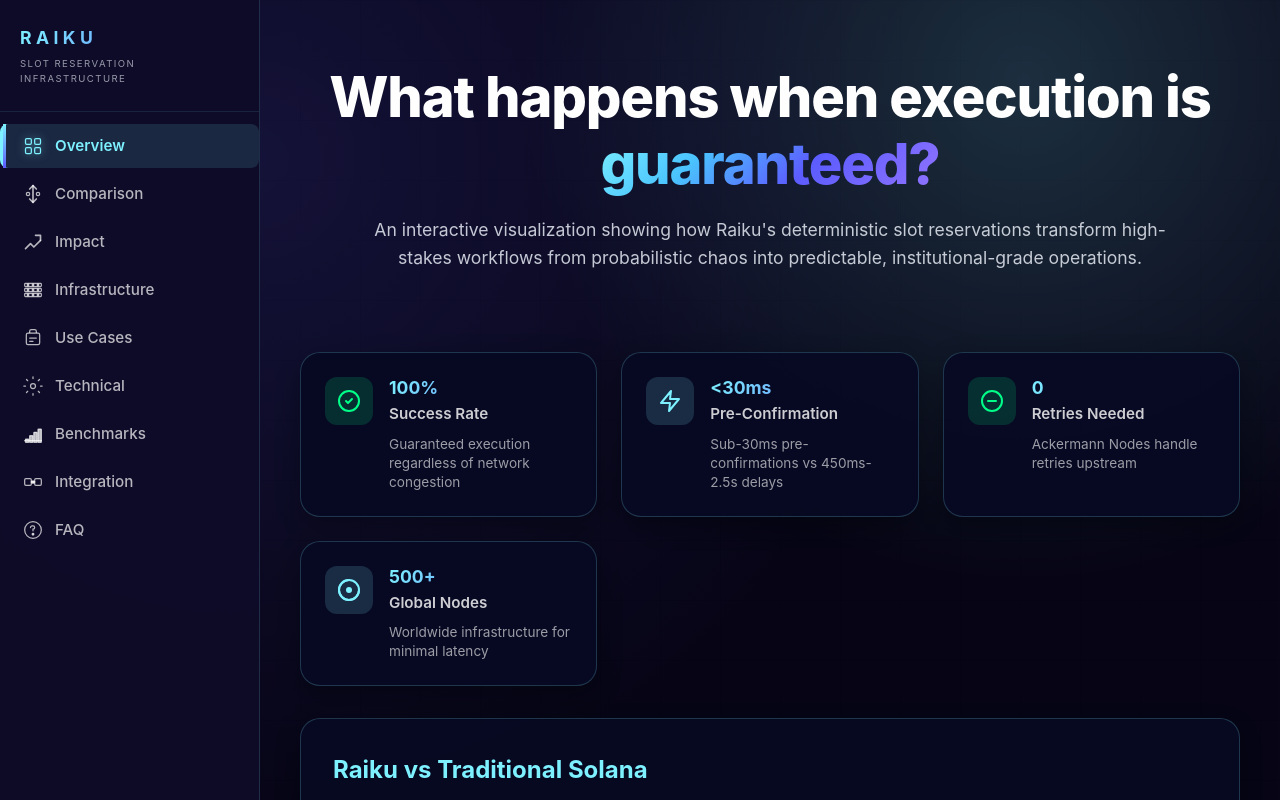
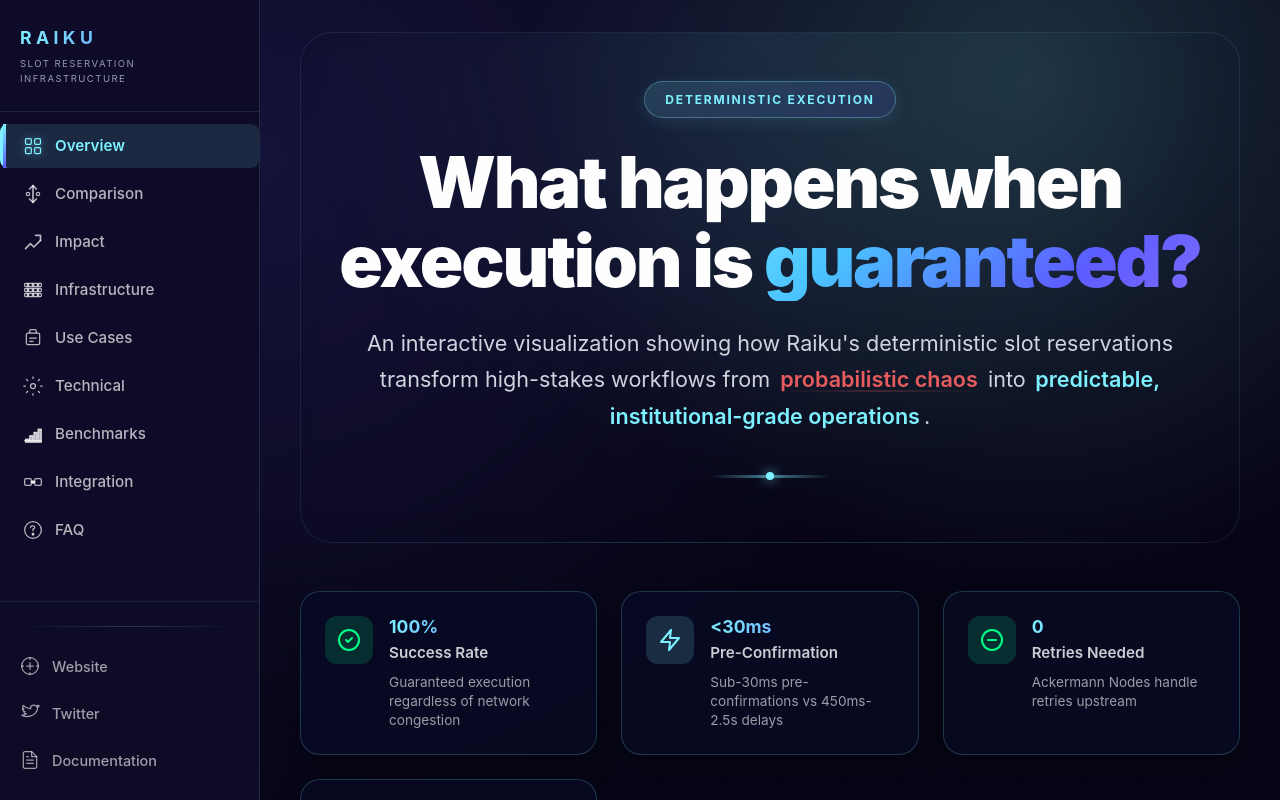
Before and after one commit to panagot/RAIKU, a React (Vite) app in the folder slot-storyboard/: page / in a window 1280 px wide. Built offline with nearby package versions, Linux system fonts and the light colour scheme.

Commit message:
Improve UI: Enhanced hero section, fixed alignment in Infrastructure and Benchmarks, moved FAQ links to sidebar

```diff
--- a/slot-storyboard/src/App.css
+++ b/slot-storyboard/src/App.css
@@ -182,6 +182,53 @@ body::before {
   flex: 1;
 }
 
+/* Sidebar External Links */
+.sidebar-links {
+  margin-top: auto;
+  padding: 1rem 0;
+  border-top: 1px solid rgba(125, 241, 255, 0.1);
+}
+
+.sidebar-links-divider {
+  height: 1px;
+  background: linear-gradient(90deg, transparent, rgba(125, 241, 255, 0.2), transparent);
+  margin: 0.5rem 1.25rem 1rem;
+}
+
+.sidebar-link {
+  display: flex;
+  align-items: center;
+  gap: 0.75rem;
+  padding: 0.75rem 1.25rem;
+  background: transparent;
+  border: none;
+  color: rgba(255, 255, 255, 0.6);
+  font-size: 0.9rem;
+  font-weight: 500;
+  cursor: pointer;
+  transition: all 0.2s ease;
+  text-align: left;
+  width: 100%;
+  text-decoration: none;
+  position: relative;
+}
+
+.sidebar-link:hover {
+  background: rgba(125, 241, 255, 0.08);
+  color: rgba(255, 255, 255, 0.9);
+}
+
+.sidebar-link:hover .nav-icon svg {
+  stroke: rgba(125, 241, 255, 0.9);
+  transform: scale(1.05);
+}
+
+.sidebar-link .nav-icon svg {
+  stroke: currentColor;
+  stroke-width: 1.5;
+  transition: all 0.2s ease;
+}
+
 /* Main Content Area */
 .main-content {
   flex: 1;
@@ -219,24 +266,130 @@ body::before {
 
 .overview-hero {
   text-align: center;
-  padding: 2rem 0 3rem;
-  margin-bottom: 2rem;
-}
-
-.overview-hero h2 {
-  font-size: clamp(2rem, 5vw, 3.5rem);
-  font-weight: 800;
-  line-height: 1.2;
-  margin: 0 0 1rem;
-  letter-spacing: -0.02em;
-}
-
-.overview-hero h2 span {
-  background: linear-gradient(135deg, #7df1ff 0%, #4ac3ff 30%, #5c5cff 60%, #9475ff 100%);
+  padding: 3rem 0 4rem;
+  margin-bottom: 3rem;
+  position: relative;
+  background: radial-gradient(circle at 50% 0%, rgba(125, 241, 255, 0.08), transparent 70%);
+  border-radius: 32px;
+  border: 1px solid rgba(125, 241, 255, 0.1);
+  backdrop-filter: blur(10px);
+}
+
+.hero-badge {
+  display: inline-flex;
+  align-items: center;
+  justify-content: center;
+  margin-bottom: 1.5rem;
+}
+
+.hero-badge span {
+  display: inline-block;
+  padding: 0.5rem 1.25rem;
+  background: linear-gradient(135deg, rgba(125, 241, 255, 0.15), rgba(92, 92, 255, 0.15));
+  border: 1px solid rgba(125, 241, 255, 0.3);
+  border-radius: 999px;
+  font-size: 0.75rem;
+  font-weight: 700;
+  text-transform: uppercase;
+  letter-spacing: 0.15em;
+  color: #7df1ff;
+  box-shadow: 0 4px 16px rgba(125, 241, 255, 0.1);
+}
+
+.hero-title {
+  font-size: clamp(2.5rem, 6vw, 4.5rem);
+  font-weight: 900;
+  line-height: 1.1;
+  margin: 0 0 1.5rem;
+  letter-spacing: -0.03em;
+  color: #fefefe;
+}
+
+.hero-title .gradient-text {
+  background: linear-gradient(135deg, #7df1ff 0%, #4ac3ff 25%, #5c5cff 50%, #9475ff 75%, #c7a6ff 100%);
   -webkit-background-clip: text;
   -webkit-text-fill-color: transparent;
   background-clip: text;
   display: inline-block;
+  position: relative;
+  animation: gradientShift 3s ease-in-out infinite;
+  background-size: 200% 200%;
+}
+
+@keyframes gradientShift {
+  0%, 100% {
+    background-position: 0% 50%;
+  }
+  50% {
+    background-position: 100% 50%;
+  }
+}
+
+.hero-description {
+  font-size: clamp(1.1rem, 2vw, 1.35rem);
+  color: rgba(242, 246, 255, 0.85);
+  line-height: 1.7;
+  max-width: 900px;
+  margin: 0 auto;
+  font-weight: 400;
+}
+
+.hero-description .highlight-chaos {
+  color: rgba(255, 100, 100, 0.9);
+  font-weight: 600;
+  position: relative;
+  padding: 0 0.25rem;
+}
+
+.hero-description .highlight-chaos::before {
+  content: '';
+  position: absolute;
+  bottom: 0;
+  left: 0;
+  right: 0;
+  height: 2px;
+  background: linear-gradient(90deg, transparent, rgba(255, 100, 100, 0.4), transparent);
+  opacity: 0.5;
+}
+
+.hero-description .highlight-order {
+  color: #7df1ff;
+  font-weight: 600;
+  position: relative;
+  padding: 0 0.25rem;
+}
+
+.hero-description .highlight-order::before {
+  content: '';
+  position: absolute;
+  bottom: 0;
+  left: 0;
+  right: 0;
+  height: 2px;
+  background: linear-gradient(90deg, transparent, rgba(125, 241, 255, 0.5), transparent);
+  opacity: 0.6;
+}
+
+.hero-divider {
+  width: 120px;
+  height: 3px;
+  margin: 2.5rem auto 0;
+  background: linear-gradient(90deg, transparent, rgba(125, 241, 255, 0.5), transparent);
+  border-radius: 2px;
+  position: relative;
+}
+
+.hero-divider::after {
+  content: '';
+  position: absolute;
+  top: 50%;
+  left: 50%;
+  transform: translate(-50%, -50%);
+  width: 8px;
+  height: 8px;
+  background: #7df1ff;
+  border-radius: 50%;
+  box-shadow: 0 0 12px rgba(125, 241, 255, 0.8);
 }
 
 .lede {
@@ -1215,6 +1368,9 @@ body::before {
   box-shadow: 0 20px 60px rgba(0, 0, 0, 0.3);
   text-align: center;
   transition: all 0.3s;
+  display: flex;
+  flex-direction: column;
+  min-height: 420px;
 }
 
 .flow-step:hover {
@@ -1242,13 +1398,20 @@ body::before {
   font-size: 1.25rem;
   font-weight: 700;
   color: #7df1ff;
+  flex-shrink: 0;
 }
 
 .flow-step p {
   color: rgba(255, 255, 255, 0.8);
   line-height: 1.7;
-  margin-bottom: 1rem;
+  margin-bottom: 1.5rem;
   font-size: 0.95rem;
+  height: 90px;
+  display: flex;
+  align-items: center;
+  justify-content: center;
+  text-align: center;
+  flex-shrink: 0;
 }
 
 .flow-detail {
@@ -1260,6 +1423,7 @@ body::before {
   font-size: 0.9rem;
   line-height: 1.8;
   text-align: left;
+  flex-shrink: 0;
 }
 
 .flow-detail strong {
@@ -1515,6 +1679,8 @@ body::before {
   padding: 2.5rem;
   border: 1px solid rgba(125, 241, 255, 0.25);
   box-shadow: 0 20px 60px rgba(0, 0, 0, 0.3);
+  display: flex;
+  flex-direction: column;
 }
 
 .benchmark-card h3 {
@@ -1522,6 +1688,13 @@ body::before {
   font-size: 1.5rem;
   font-weight: 700;
   color: #7df1ff;
+  height: 72px;
+  display: flex;
+  align-items: center;
+  justify-content: center;
+  text-align: center;
+  line-height: 1.3;
+  flex-shrink: 0;
 }
 
 .benchmark-metrics {
@@ -1669,87 +1842,6 @@ body::before {
   color: #7df1ff;
 }
 
-/* FAQ Links Section */
-.faq-links {
-  margin-top: 4rem;
-  padding-top: 3rem;
-  border-top: 1px solid rgba(125, 241, 255, 0.2);
-}
-
-.faq-links h3 {
-  margin: 0 0 2rem;
-  font-size: 1.75rem;
-  font-weight: 700;
-  color: #7df1ff;
-  text-align: center;
-}
-
-.faq-links-grid {
-  display: grid;
-  grid-template-columns: repeat(auto-fit, minmax(250px, 1fr));
-  gap: 1.5rem;
-  max-width: 1000px;
-  margin: 0 auto;
-}
-
-.faq-link-card {
-  display: flex;
-  align-items: center;
-  gap: 1.25rem;
-  background: rgba(8, 10, 35, 0.95);
-  border-radius: 20px;
-  padding: 1.5rem;
-  border: 1px solid rgba(125, 241, 255, 0.25);
-  box-shadow: 0 8px 24px rgba(0, 0, 0, 0.3);
-  transition: all 0.3s;
-  text-decoration: none;
-  color: inherit;
-}
-
-.faq-link-card:hover {
-  transform: translateY(-4px);
-  border-color: rgba(125, 241, 255, 0.5);
-  box-shadow: 0 12px 32px rgba(125, 241, 255, 0.2);
-  background: rgba(8, 10, 35, 1);
-}
-
-.faq-link-icon {
-  width: 48px;
-  height: 48px;
-  border-radius: 12px;
-  background: rgba(125, 241, 255, 0.15);
-  display: flex;
-  align-items: center;
-  justify-content: center;
-  flex-shrink: 0;
-  color: #7df1ff;
-  transition: all 0.3s;
-}
-
-.faq-link-card:hover .faq-link-icon {
-  background: rgba(125, 241, 255, 0.25);
-  transform: scale(1.1);
-}
-
-.faq-link-icon svg {
-  width: 24px;
-  height: 24px;
-}
-
-.faq-link-card h4 {
-  margin: 0 0 0.25rem;
-  font-size: 1.1rem;
-  font-weight: 700;
-  color: #7df1ff;
-}
-
-.faq-link-card p {
-  margin: 0;
-  font-size: 0.9rem;
-  color: rgba(255, 255, 255, 0.7);
-  line-height: 1.4;
-}
-
 /* Responsive Design */
 @media (max-width: 768px) {
   .sidebar {
--- a/slot-storyboard/src/App.tsx
+++ b/slot-storyboard/src/App.tsx
@@ -263,6 +263,29 @@ function App() {
             )
           })}
         </nav>
+
+        {/* External Links */}
+        <div className="sidebar-links">
+          <div className="sidebar-links-divider"></div>
+          <a href="https://www.raiku.com/" target="_blank" rel="noopener noreferrer" className="sidebar-link">
+            <span className="nav-icon">
+              <WebsiteIcon />
+            </span>
+            <span className="nav-label">Website</span>
+          </a>
+          <a href="https://x.com/raikucom" target="_blank" rel="noopener noreferrer" className="sidebar-link">
+            <span className="nav-icon">
+              <TwitterIcon />
+            </span>
+            <span className="nav-label">Twitter</span>
+          </a>
+          <a href="https://docs.raiku.com/" target="_blank" rel="noopener noreferrer" className="sidebar-link">
+            <span className="nav-icon">
+              <DocsIcon />
+            </span>
+            <span className="nav-label">Documentation</span>
+          </a>
+        </div>
       </aside>
 
       {/* Main Content Area */}
@@ -355,11 +378,18 @@ function OverviewView({ setActiveTab }: { setActiveTab: (tab: TabId) => void })
   return (
     <div className="overview-section">
       <div className="overview-hero">
-        <h2>What happens when execution is <span>guaranteed?</span></h2>
-        <p className="lede">
+        <div className="hero-badge">
+          <span>Deterministic Execution</span>
+        </div>
+        <h1 className="hero-title">
+          What happens when execution is <span className="gradient-text">guaranteed?</span>
+        </h1>
+        <p className="hero-description">
           An interactive visualization showing how Raiku's deterministic slot reservations transform
-          high-stakes workflows from probabilistic chaos into predictable, institutional-grade operations.
+          high-stakes workflows from <span className="highlight-chaos">probabilistic chaos</span> into
+          <span className="highlight-order"> predictable, institutional-grade operations</span>.
         </p>
+        <div className="hero-divider"></div>
       </div>
 
       {/* Key Metrics Grid */}
@@ -1366,40 +1396,6 @@ function FAQView() {
           </p>
         </div>
       </div>
-
-      {/* External Links */}
-      <div className="faq-links">
-        <h3>Connect with Raiku</h3>
-        <div className="faq-links-grid">
-          <a href="https://www.raiku.com/" target="_blank" rel="noopener noreferrer" className="faq-link-card">
-            <div className="faq-link-icon">
-              <WebsiteIcon />
-            </div>
-            <div>
-              <h4>Website</h4>
-              <p>Visit our website</p>
-            </div>
-          </a>
-          <a href="https://x.com/raikucom" target="_blank" rel="noopener noreferrer" className="faq-link-card">
-            <div className="faq-link-icon">
-              <TwitterIcon />
-            </div>
-            <div>
-              <h4>Twitter</h4>
-              <p>Follow us on X</p>
-            </div>
-          </a>
-          <a href="https://docs.raiku.com/" target="_blank" rel="noopener noreferrer" className="faq-link-card">
-            <div className="faq-link-icon">
-              <DocsIcon />
-            </div>
-            <div>
-              <h4>Documentation</h4>
-              <p>Read the docs</p>
-            </div>
-          </a>
-        </div>
-      </div>
     </div>
   )
 }
```
